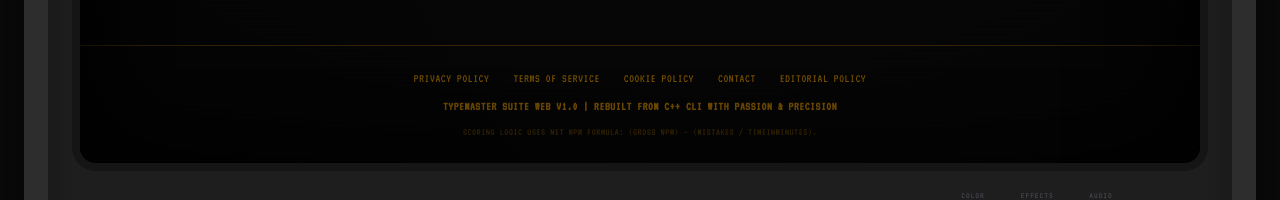
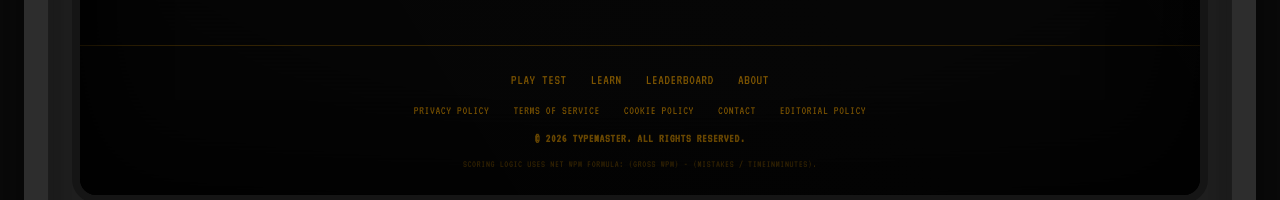
Before and after one commit to RAZAAli901/Typing-Test, a Next.js app: page / in a window 1280 px wide. Shown: the part 1704-1904 px from the top of the page. Built offline with nearby package versions, Linux system fonts and the light colour scheme; no server answers.

Commit message:
feat(footer): add site links and operator line

```diff
--- a/src/components/Footer.tsx
+++ b/src/components/Footer.tsx
@@ -1,9 +1,26 @@
 import Link from "next/link";
+import { SITE_NAME } from "@/lib/site";
 
 export default function Footer() {
+  const currentYear = new Date().getFullYear();
+
   return (
     <footer className="mt-auto border-t border-crt-dim/40 bg-[#060606]/90 py-6 text-center text-xs text-crt-dim font-vt323 tracking-wider uppercase">
       <div className="mx-auto max-w-7xl px-4 sm:px-6 lg:px-8 space-y-3">
+        <nav aria-label="Primary Navigation Links" className="flex flex-wrap justify-center gap-x-6 gap-y-2 text-sm">
+          <Link href="/play" className="hover:text-crt-primary transition-colors">
+            Play Test
+          </Link>
+          <Link href="/learn" className="hover:text-crt-primary transition-colors">
+            Learn
+          </Link>
+          <Link href="/leaderboard" className="hover:text-crt-primary transition-colors">
+            Leaderboard
+          </Link>
+          <Link href="/about" className="hover:text-crt-primary transition-colors">
+            About
+          </Link>
+        </nav>
         <nav aria-label="Legal and Contact Links" className="flex flex-wrap justify-center gap-x-6 gap-y-2 text-xs">
           <Link href="/privacy" className="hover:text-crt-primary transition-colors">
             Privacy Policy
@@ -21,8 +38,8 @@ export default function Footer() {
             Editorial Policy
           </Link>
         </nav>
-        <p className="font-bold">
-          TypeMaster Suite Web v1.0 | Rebuilt from C++ CLI with Passion & Precision
+        <p className="font-bold text-crt-dim">
+          &copy; {currentYear} {SITE_NAME}. All rights reserved.
         </p>
         <p className="mt-1 text-[10px] text-crt-dim/60">
           Scoring logic uses Net WPM formula: (Gross WPM) - (Mistakes / timeInMinutes).
```
